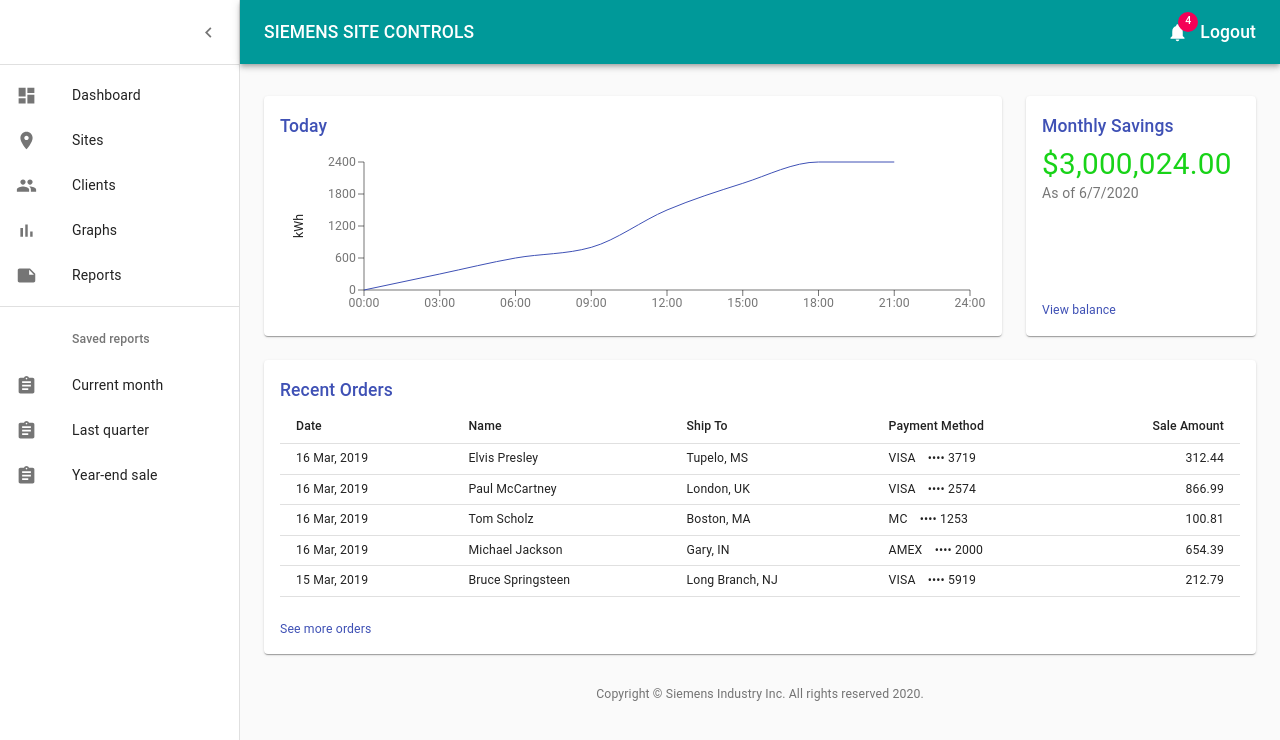
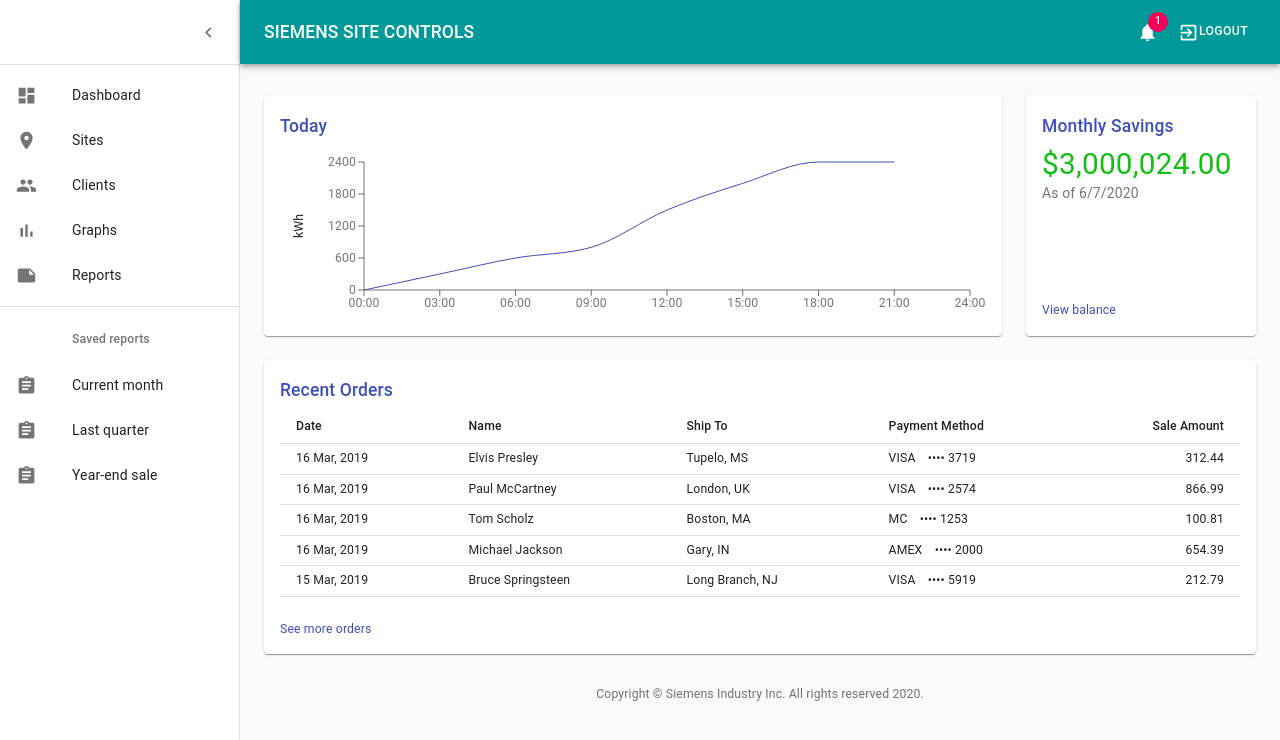
Before and after one commit to sambarrick/Siemens_EP_Demo_Page, a React (Create React App) app: page / in a window 1280 px wide. Shown: the top 740 px of the page. Built offline with nearby package versions, Linux system fonts and the light colour scheme.

Commit message:
added logout icon in the AppBar

```diff
--- a/src/App.css
+++ b/src/App.css
@@ -1,12 +1,18 @@
 /* .App {
   text-align: center;
 } */
+
+/* Dashboard.js */
 
 #appbar-background {
   background-color: rgb(0, 153, 153) !important;
 }
 
+.logout-button {
+  color: white !important;
+}
+
 /* Deposits.js */
 .monthly-savings-text {
-  color: rgb(24, 211, 24);
+  color: rgb(19, 191, 19);
 }
--- a/src/components/Dashboard.js
+++ b/src/components/Dashboard.js
@@ -3,7 +3,9 @@
 import { makeStyles } from '@material-ui/core/styles';
 import CssBaseline from '@material-ui/core/CssBaseline';
 import Drawer from '@material-ui/core/Drawer';
+import Button from '@material-ui/core/Button';
 import Box from '@material-ui/core/Box';
+import ExitToAppIcon from '@material-ui/icons/ExitToApp';
 import AppBar from '@material-ui/core/AppBar';
 import Toolbar from '@material-ui/core/Toolbar';
 import List from '@material-ui/core/List';
@@ -146,13 +148,14 @@
             SIEMENS SITE CONTROLS
           </Typography>
           <IconButton color="inherit">
-            <Badge badgeContent={4} color="secondary">
+            <Badge badgeContent={1} color="secondary">
               <NotificationsIcon />
             </Badge>
           </IconButton>
-          <Typography  variant="h6" color="inherit">
+          <Button className="logout-button">
+          <ExitToAppIcon></ExitToAppIcon>
           Logout
-          </Typography>
+          </Button>
         </Toolbar>
       </AppBar>
 
```
